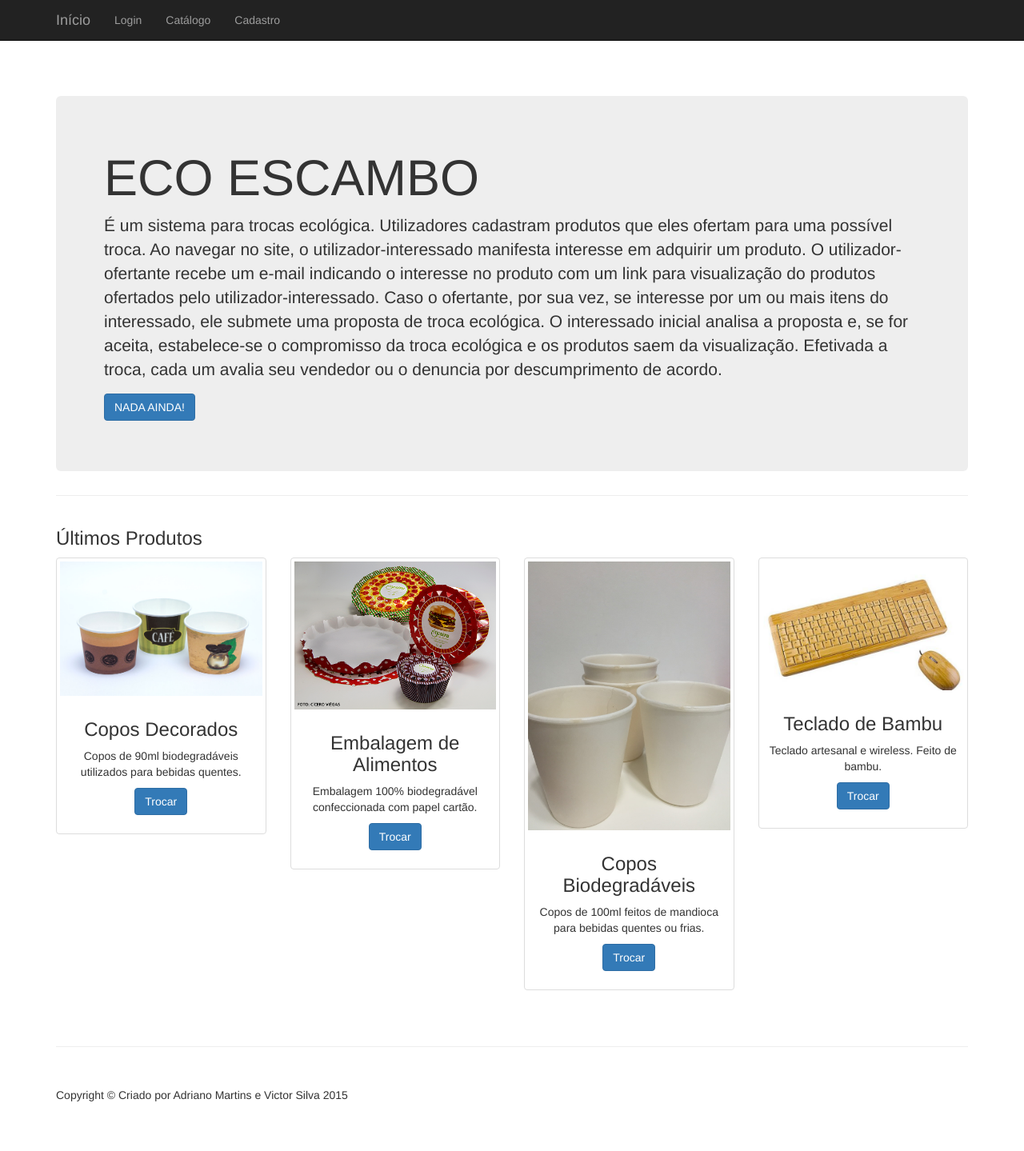
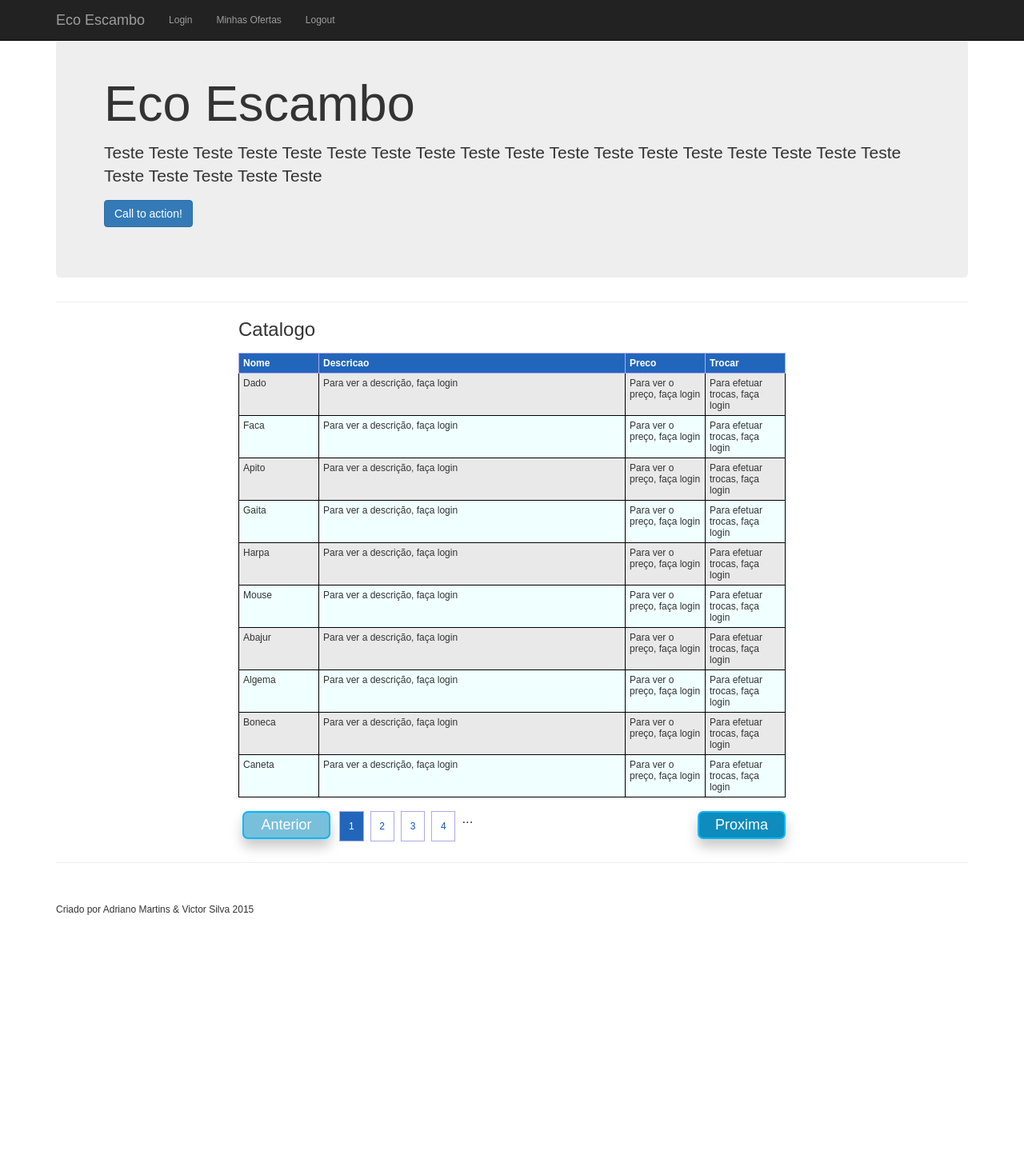
Before and after one commit to adrianomp/Trabalho-T2-LPW-PHP, a PHP site: page /indexVictor.php in a window 1280 px wide. Shown: the whole page at 80% size. After the commit the page ends 1144 px from the top, so only its background shows below. Run offline with PHP 8.4, Linux system fonts and the light colour scheme; data comes from the database, SQL or seed files in the repository.

Commit message:
Adição do indexVictor com bootstrap

```diff
--- a/t2-lpw-noite/projeto_principal/index.php
+++ b/t2-lpw-noite/projeto_principal/index.php
@@ -6,10 +6,6 @@ if (isset($_POST['destroisessao'])) {
 }
 
 $logado = isset($_SESSION["usuario"]);
-   $senhacadastrar="patasdeGalinha1";
-
-   $senha = md5($senhacadastrar);
-   echo $senha;
 
 $d = date("H");
 if ($d < 12)
--- a/t2-lpw-noite/projeto_principal/indexVictor.php
+++ b/t2-lpw-noite/projeto_principal/indexVictor.php
@@ -19,11 +19,12 @@ else
 
 
 ?>
-<html>
+<!DOCTYPE html>
+<html lang="pt">
+
 <head>
-        <meta charset="UTF-8" />
-        <title>Bazar Tem Tudo</title>
 
+    <meta charset="utf-8">
     <meta http-equiv="X-UA-Compatible" content="IE=edge">
     <meta name="viewport" content="width=device-width, initial-scale=1">
     <meta name="description" content="">
@@ -36,35 +37,43 @@ else
 
     <!-- Custom CSS -->
     <link href="css/heroic-features.css" rel="stylesheet">
+
+    <!-- HTML5 Shim and Respond.js IE8 support of HTML5 elements and media queries -->
+    <!-- WARNING: Respond.js doesn't work if you view the page via file:// -->
+    <!--[if lt IE 9]>
+        <script src="https://oss.maxcdn.com/libs/html5shiv/3.7.0/html5shiv.js"></script>
+        <script src="https://oss.maxcdn.com/libs/respond.js/1.4.2/respond.min.js"></script>
+    <![endif]-->
+
 </head>
+
 <body>
+
     <!-- Navigation -->
     <nav class="navbar navbar-inverse navbar-fixed-top" role="navigation">
         <div class="container">
             <!-- Brand and toggle get grouped for better mobile display -->
             <div class="navbar-header">
                 <button type="button" class="navbar-toggle" data-toggle="collapse" data-target="#bs-example-navbar-collapse-1">
-                    <span class="sr-only">Toggle navigation</span>
+                    <span class="sr-only">Navegação</span>
                     <span class="icon-bar"></span>
                     <span class="icon-bar"></span>
                     <span class="icon-bar"></span>
                 </button>
-                <a class="navbar-brand" href="#">Início</a>
+                <a class="navbar-brand" href="indexVictor.php">Eco Escambo</a>
             </div>
             <!-- Collect the nav links, forms, and other content for toggling -->
             <div class="collapse navbar-collapse" id="bs-example-navbar-collapse-1">
                 <ul class="nav navbar-nav">
-
                     <li>
                         <a href="#">Login</a>
                     </li>
                     <li>
-                        <a href="#">Catálogo</a>
+                        <a href="#">Minhas Ofertas</a>
                     </li>
                     <li>
-                        <a href="#">Cadastro</a>
+                        <a href="#">Logout</a>
                     </li>
-
                 </ul>
             </div>
             <!-- /.navbar-collapse -->
@@ -77,177 +86,95 @@ else
 
         <!-- Jumbotron Header -->
         <header class="jumbotron hero-spacer">
-            <h1>ECO ESCAMBO</h1>
-            <p>É um sistema para trocas ecológica. Utilizadores cadastram produtos que eles ofertam para uma possível troca.
-                Ao navegar no site, o utilizador-interessado manifesta interesse em adquirir um produto. O utilizador-ofertante recebe um
-                e-mail indicando o interesse no produto com um link para visualização do produtos ofertados pelo utilizador-interessado.
-                Caso o ofertante, por sua vez, se interesse por um ou mais itens do interessado, ele submete uma proposta de troca ecológica.
-                O interessado inicial analisa a proposta e, se for aceita, estabelece-se o compromisso da troca ecológica e os produtos saem
-                da visualização. Efetivada a troca, cada um avalia seu vendedor ou o denuncia por descumprimento de acordo.</p>
-            <p><a class="btn btn-primary btn-large">NADA AINDA!</a>
+            <h1>Eco Escambo</h1>
+            <p>Teste Teste Teste Teste Teste Teste Teste Teste Teste Teste Teste Teste Teste Teste Teste Teste Teste Teste Teste Teste Teste Teste Teste </p>
+            <p><a class="btn btn-primary btn-large">Call to action!</a>
             </p>
         </header>
 
         <hr>
 
-
-
-
-
-
-
-
-
-        <!-- <div id="corpo">
-
-
-
-
-            <?php if ($logado) { ?>
-                <span><?= $saudacao . ',' . $_SESSION["usuario"] ?></span>
-                <?php
-            } else {
-                if (isset($msgErro)) {
-                    ?>
-                    <p style="color: red;"><?= $msgErro ?></p>
-                <?php } ?>
-                <p>Login</p>
-                <form method="post" action="login.php">
-                    Login: <input type="text" name="login" /><br/>
-                    Senha: <input type="password" name="senha" /><br/>
-                    <button type="submit" name="enviar">Entrar</button>
-
-                </form>
-        <?php
-                if (isset($msgErroEmail)) {
-                    ?>
-                    <p style="color: red;"><?= $msgErroEmail ?></p>
-                <?php } ?>
-                <?php
-                if (isset($msgErroSenha)) {
-                    ?>
-                    <p style="color: red;"><?= $msgErroSenha ?></p>
-                <?php } ?>
-
-                <p>Cadastro</p>
-                <form method="post" action="cadastro.php">
-                    Nome: <input type="text" name="nome" /><br/>
-                    Email: <input type="text" name="email" /><br/>
-                    Login: <input type="text" name="login" /><br/>
-                    Senha: <input type="password" name="senha" /><br/>
-
-                    <button type="submit" name="enviar">Entrar</button>
-
-                </form>
-
-
-            <?php } ?>
-
-            <form method="post" action="index.php">
-                <button type="submit" name="destroisessao">Logout</button>
-            </form>
+        <!-- Title -->
+<!--        <div class="row">
+            <div class="col-lg-12">
+                <h3>Latest Features</h3>
             </div>
-
-        -->
-
-                <!-- Title -->
-        <div class="row">
-            <div class="col-lg-12">
-                <h3>Últimos Produtos</h3>
-            </div>
-        </div>
+        </div>-->
         <!-- /.row -->
 
         <!-- Page Features -->
-        <div class="row text-center">
+<!--        <div class="row text-center">
 
             <div class="col-md-3 col-sm-6 hero-feature">
                 <div class="thumbnail">
-                    <img src="images\coposdec1.jpg" alt="">
+                    <img src="http://placehold.it/800x500" alt="">
                     <div class="caption">
-                        <h3>Copos Decorados</h3>
-                        <p>Copos de 90ml biodegradáveis utilizados para bebidas quentes.</p>
+                        <h3>Feature Label</h3>
+                        <p>Lorem ipsum dolor sit amet, consectetur adipisicing elit.</p>
                         <p>
-                            <a href="#" class="btn btn-primary">Trocar</a>
+                            <a href="#" class="btn btn-primary">Buy Now!</a> <a href="#" class="btn btn-default">More Info</a>
                         </p>
                     </div>
                 </div>
             </div>
 
-
             <div class="col-md-3 col-sm-6 hero-feature">
                 <div class="thumbnail">
-                    <img src="images\embalagem1.png" alt="">
+                    <img src="http://placehold.it/800x500" alt="">
                     <div class="caption">
-                        <h3>Embalagem de Alimentos</h3>
-                        <p>Embalagem 100% biodegradável confeccionada com papel cartão.</p>
+                        <h3>Feature Label</h3>
+                        <p>Lorem ipsum dolor sit amet, consectetur adipisicing elit.</p>
                         <p>
-                            <a href="#" class="btn btn-primary">Trocar</a>
-                        </p>
-                    </div>
-                </div>
-            </div>
-               <div class="col-md-3 col-sm-6 hero-feature">
-                <div class="thumbnail">
-                    <img src="images\copos1.jpg" alt="">
-                    <div class="caption">
-                        <h3>Copos Biodegradáveis</h3>
-                        <p>Copos de 100ml feitos de mandioca para bebidas quentes ou frias.</p>
-                        <p>
-                            <a href="#" class="btn btn-primary">Trocar</a>
+                            <a href="#" class="btn btn-primary">Buy Now!</a> <a href="#" class="btn btn-default">More Info</a>
                         </p>
                     </div>
                 </div>
             </div>
 
-
-
-
             <div class="col-md-3 col-sm-6 hero-feature">
                 <div class="thumbnail">
-                    <img src="images\bambu1.png" alt="">
+                    <img src="http://placehold.it/800x500" alt="">
                     <div class="caption">
-                        <h3>Teclado de Bambu</h3>
-                        <p>Teclado artesanal e wireless. Feito de bambu.</p>
+                        <h3>Feature Label</h3>
+                        <p>Lorem ipsum dolor sit amet, consectetur adipisicing elit.</p>
                         <p>
-                            <a href="#" class="btn btn-primary">Trocar</a>
+                            <a href="#" class="btn btn-primary">Buy Now!</a> <a href="#" class="btn btn-default">More Info</a>
                         </p>
                     </div>
                 </div>
             </div>
 
+            <div class="col-md-3 col-sm-6 hero-feature">
+                <div class="thumbnail">
+                    <img src="http://placehold.it/800x500" alt="">
+                    <div class="caption">
+                        <h3>Feature Label</h3>
+                        <p>Lorem ipsum dolor sit amet, consectetur adipisicing elit.</p>
+                        <p>
+                            <a href="#" class="btn btn-primary">Buy Now!</a> <a href="#" class="btn btn-default">More Info</a>
+                        </p>
                     </div>
+                </div>
+            </div>
+
+        </div>-->
         <!-- /.row -->
+    <?php
 
+            include_once('catalogo.php');
+            ?>
         <hr>
-
-
-
-
-
-
-
-
-
-
-
-
-
-
-
-
-
-
-
 
         <!-- Footer -->
         <footer>
             <div class="row">
                 <div class="col-lg-12">
-                    <p>Copyright &copy; Criado por Adriano Martins e Victor Silva 2015</p>
+                    <p>Criado por Adriano Martins  &  Victor Silva    2015</p>
                 </div>
             </div>
         </footer>
+
+    </div>
     <!-- /.container -->
 
     <!-- jQuery -->
@@ -255,5 +182,7 @@ else
 
     <!-- Bootstrap Core JavaScript -->
     <script src="js/bootstrap.min.js"></script>
+
 </body>
+
 </html>
```
Lines whose indentation alone changed are shown as unchanged.
